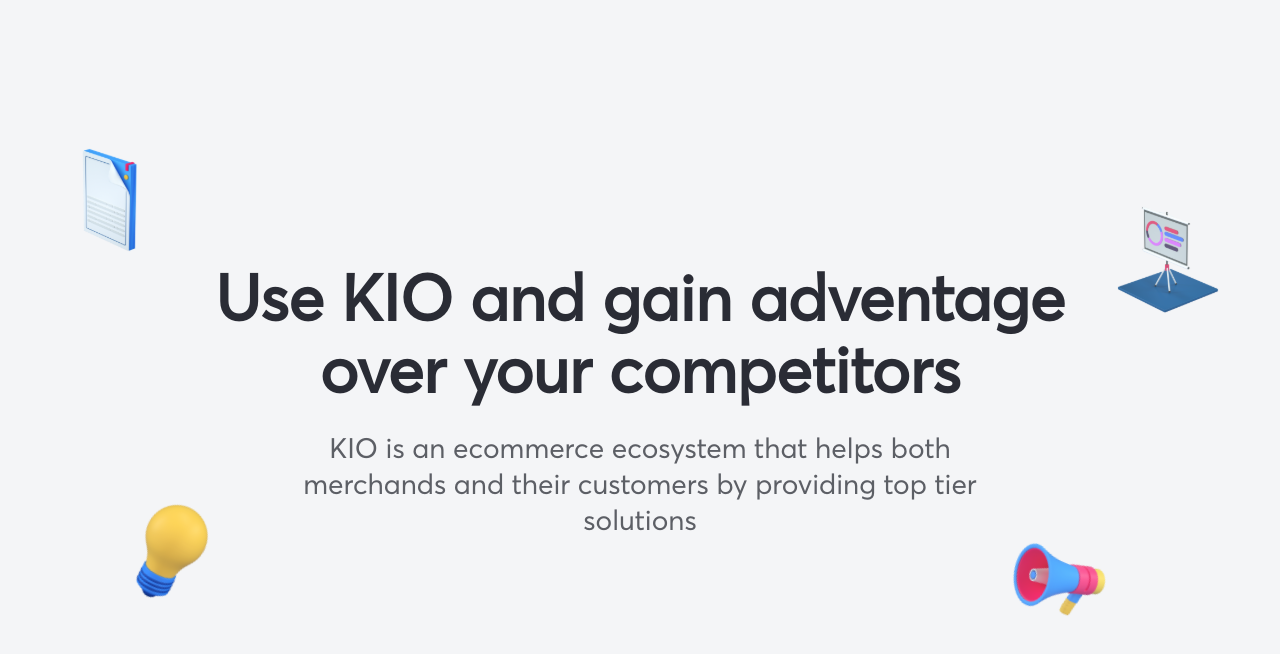
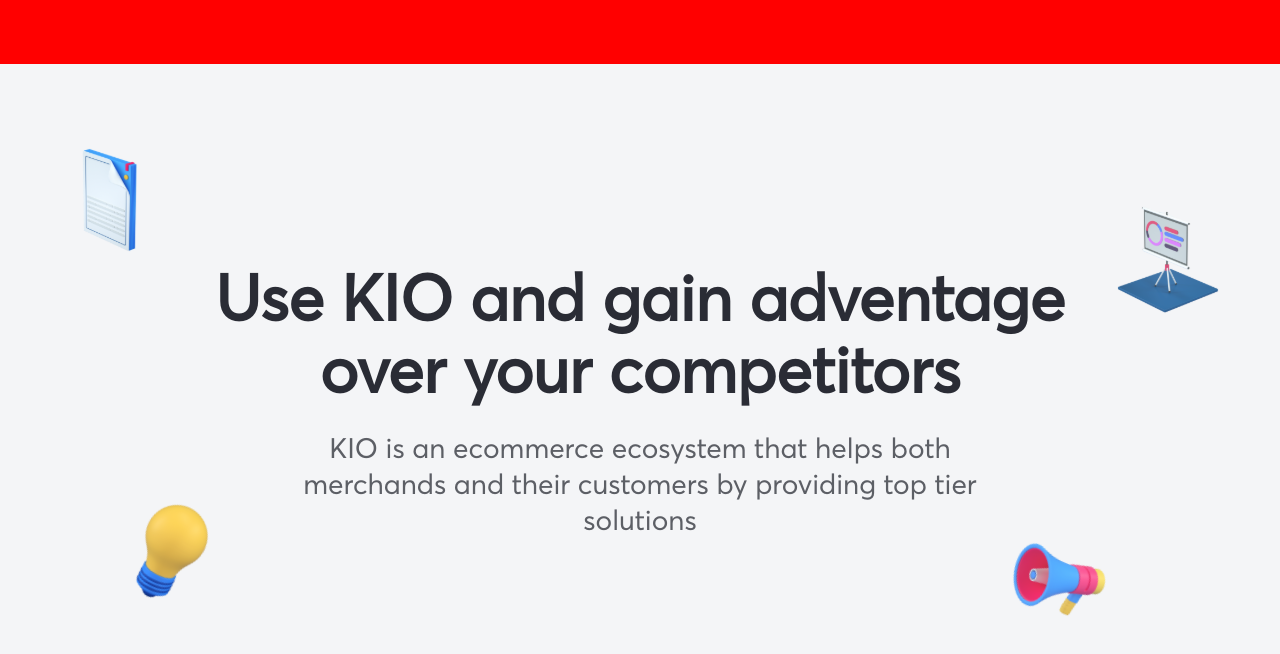
Before and after one commit to kacemws/React-Scroll-Animation, a React (Create React App) app: page / in a window 1280 px wide. Shown: the top 654 px of the page. Built offline with nearby package versions, Linux system fonts and the light colour scheme.

Commit message:
adding a header

```diff
--- a/src/App.tsx
+++ b/src/App.tsx
@@ -8,6 +8,7 @@ import board from "./Assets/Images/icon-board.svg";
 import speaker from "./Assets/Images/icon-speaker.svg";
 import report from "./Assets/Images/icon-report.svg";
 import lamp from "./Assets/Images/icon-lamp.svg";
+import { Header } from "./Components/Header";
 
 gsap.registerPlugin(ScrollTrigger);
 
@@ -99,6 +100,7 @@ function App() {
           </div>
 
           <div className="intro-content-wrapper">
+            <Header />
             <div className="intro-title">
               <PageTitle>
                 Use KIO and gain adventage over your competitors
--- /dev/null
+++ b/src/Components/Header/Header.scss
@@ -0,0 +1,14 @@
+@import "~sass-rem";
+:host {
+  display: block;
+}
+
+.header {
+  position: absolute;
+  top: 0;
+  left: 0;
+  height: 4rem;
+  width: 100%;
+  background-color: red;
+  z-index: 1;
+}
--- /dev/null
+++ b/src/Components/Header/Header.tsx
@@ -0,0 +1,5 @@
+import "./Header.scss";
+
+export const Header: React.FC<{}> = ({ children, ...rest }) => {
+  return <div className="header">{children}</div>;
+};
--- /dev/null
+++ b/src/Components/Header/index.ts
@@ -0,0 +1 @@
+export * from "./Header";
--- a/src/Style/App.scss
+++ b/src/Style/App.scss
@@ -176,6 +176,7 @@
         flex-direction: column;
         align-items: center;
         justify-content: center;
+        position: relative;
 
         .intro-title {
           z-index: 10;
```
